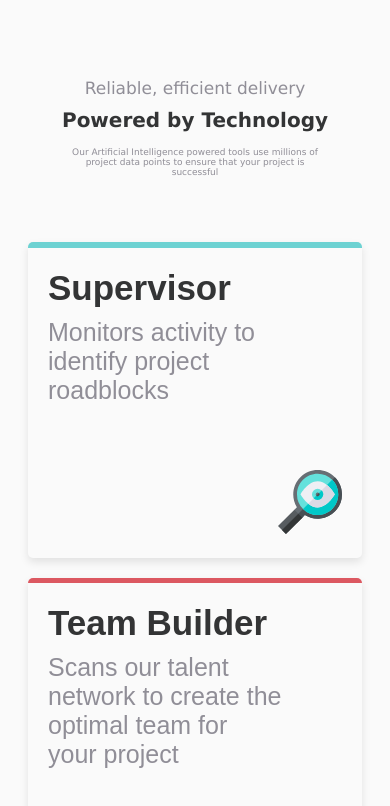
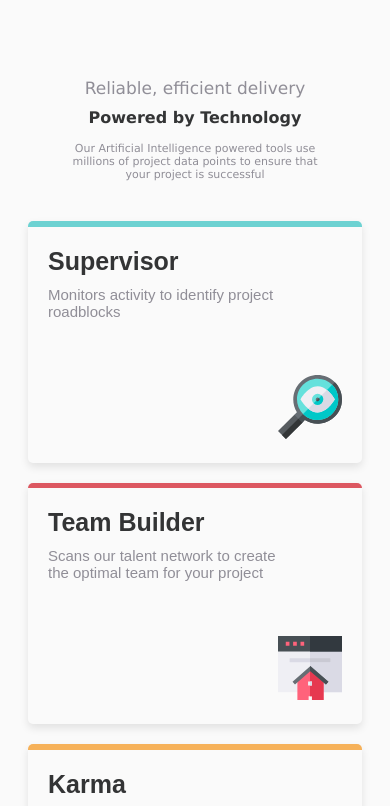
Before and after one commit to reemdalab/four-cards-feature, a website: page index.html in a window 390 px wide. Shown: the top 806 px of the page. Drawn offline with Linux system fonts and the light colour scheme.

Commit message:
last edit

```diff
--- a/styles.css
+++ b/styles.css
@@ -4,7 +4,8 @@ body
     background-color:#fafafa;
     align-items: center;
     justify-content: center;
-    padding: 65px;
+    padding-top: 65px;
+    padding-bottom: 0px;
     padding-left: 20px;
     padding-right: 20px;
 }
@@ -121,18 +122,19 @@ header .p3
     {
         font-size: 17px;
     }
-    header.p2
+    header .p2
     {
         font-size: 16px;
     }
     header .p3
     {
-        font-size: 9px;
+        font-size: 11px;
         width: 80%;
     }
     .parent {
       display: flex;
       flex-wrap: wrap;
+      margin-top: 25px;
     }
     .child1,.child22,.child222,.child3
     {
@@ -151,11 +153,11 @@ header .p3
     }
     .child1-main h3,.child22-main h3,.child222-main h3,.child3-main h3
     {
-       font-size: 35px;
+       font-size:25px;
     }
     .child1-main p ,.child22-main p,.child222-main p,.child3-main p
     {
-        font-size: 25px;
+        font-size: 15px;
     }
 
   }
```
